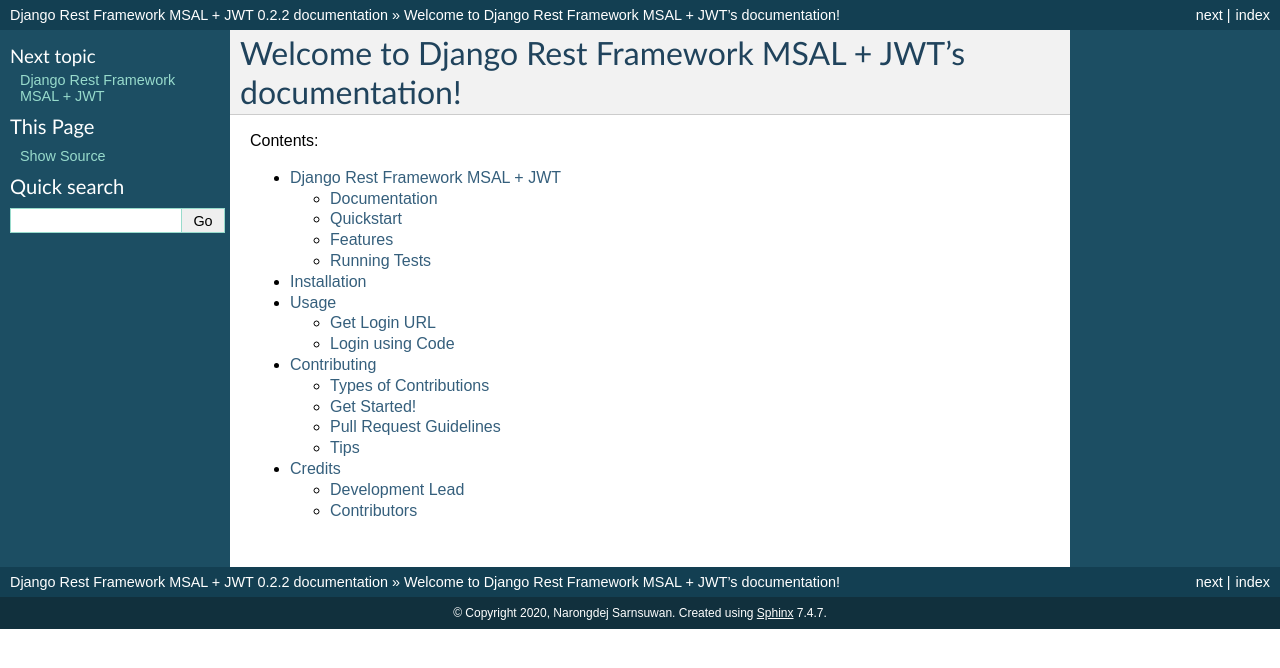
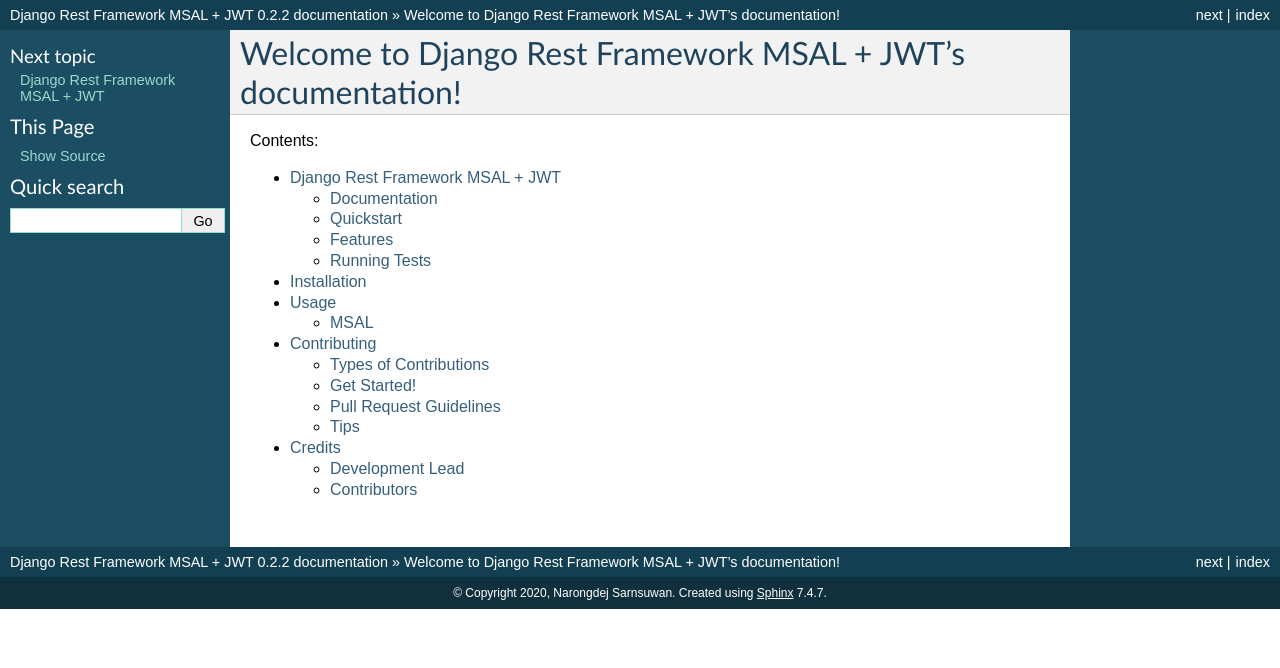
Before and after one commit to narongdejsrn/drf-msal-jwt, a Sphinx documentation site: the page built from docs/index.rst, in a window 1280 px wide. Shown: the top 668 px of the page. Built offline with Sphinx 7.4.7, drawn with Linux system fonts in a browser that asks for light colours.

Commit message:
Attempt to fix Read the docs RST block

```diff
--- a/docs/usage.rst
+++ b/docs/usage.rst
@@ -56,7 +56,10 @@
 
 Finally, your client can connect to the backend using these url
 
-Get Login URL
+MSAL
+~~~~~~~~
+
+MSAL Get Login URL
 +++++++++++++
 
 .. http:get:: /msal/login_url
@@ -71,7 +74,7 @@
             "login_url": "https://login.microsoftonline.com/...."
         }
 
-Login using Code
+MSAL Login using Code
 +++++++++++++
 
 .. http:post:: /msal/login_with_code
```
